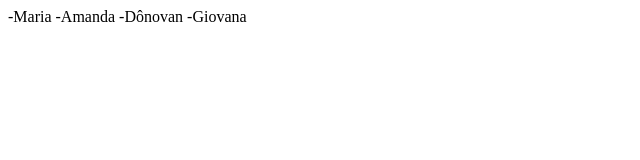
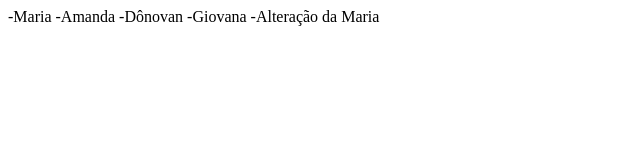
Before and after one commit to amandazzoc/projeto-2b, a plain HTML site: page index.html in a window 1280 px wide. Shown: the whole page, without its empty margins (0-640 px from the left). Drawn offline with Linux system fonts and the light colour scheme.

Commit message:
Versão M

```diff
--- a/index.html
+++ b/index.html
@@ -12,5 +12,6 @@
     -Amanda
     -Dônovan
     -Giovana
+	-Alteração da Maria
 </body>
 </html>
```
